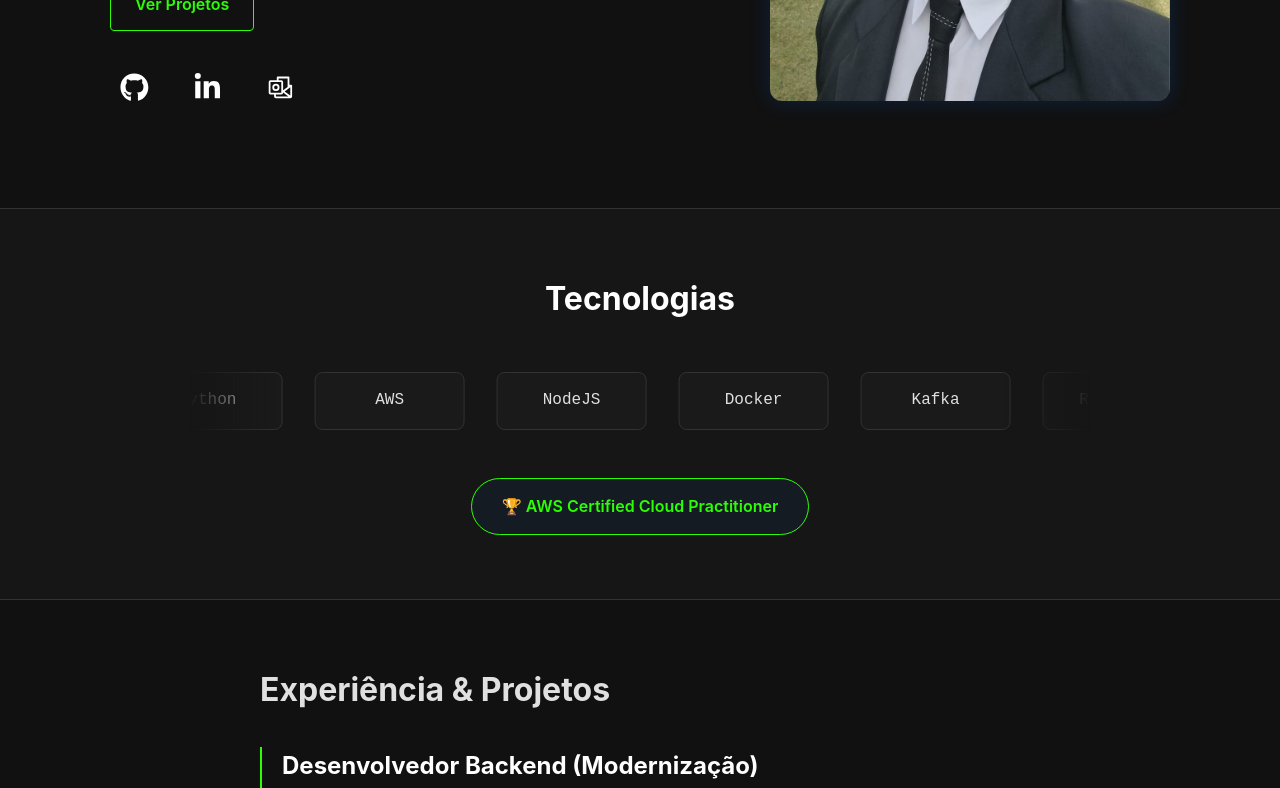
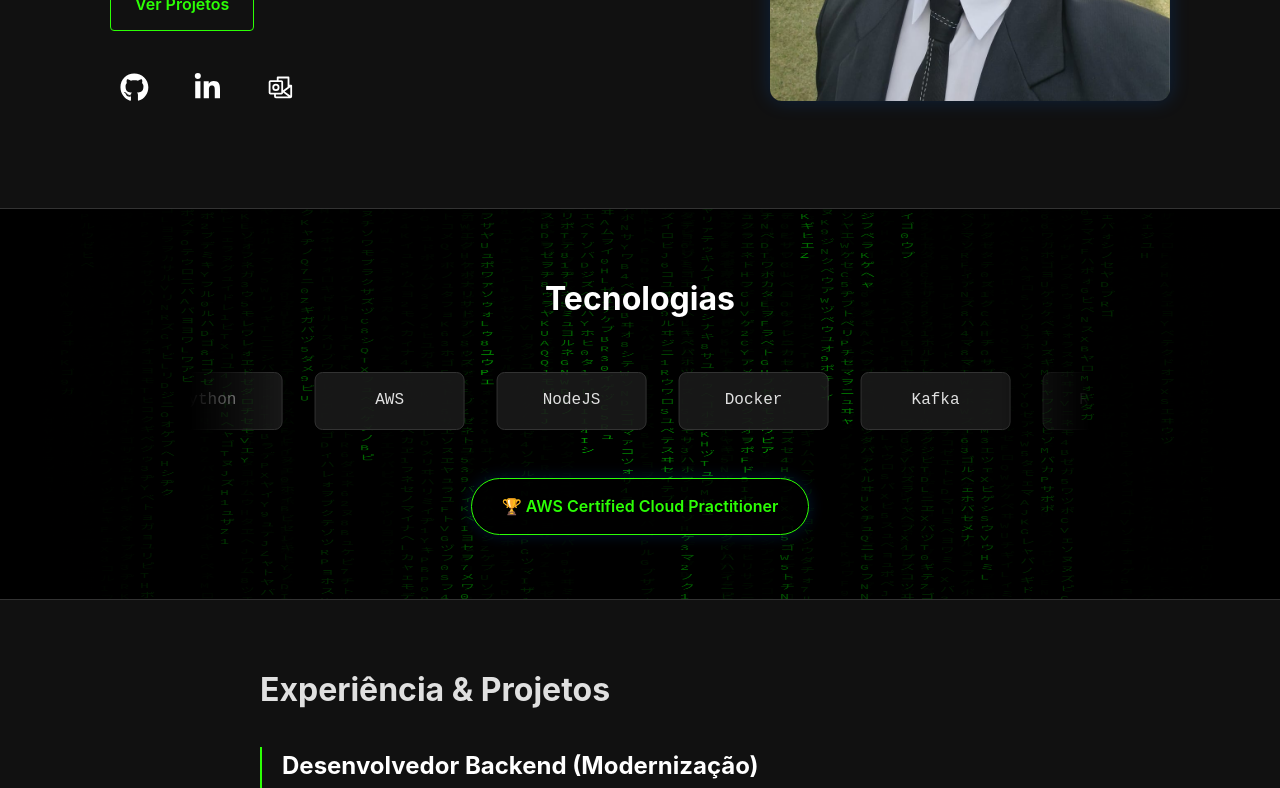
Before and after one commit to ymatzz/portfolio, a Next.js app: page / in a window 1280 px wide. Shown: the part 499-1287 px from the top of the page. Built offline with nearby package versions, Linux system fonts and the light colour scheme.

Commit message:
feat: add matrix animation in skills

```diff
--- a/src/app/components/Skills/Skills.jsx
+++ b/src/app/components/Skills/Skills.jsx
@@ -1,4 +1,5 @@
 'use client'
+import { useEffect, useRef } from 'react';
 import styles from './Skills.module.css';
 
 export default function Skills() {
@@ -7,20 +8,84 @@ export default function Skills() {
         "NodeJS", "Docker", "Kafka", "RabbitMQ", "SQL", "NoSQL"
     ];
 
-    // Duplicamos a lista para garantir o loop infinito perfeito
     const carouselSkills = [...skills, ...skills];
+    const canvasRef = useRef(null);
+
+    // Lógica do Efeito Matrix
+    useEffect(() => {
+        const canvas = canvasRef.current;
+        const ctx = canvas.getContext('2d');
+
+        let width = canvas.width = window.innerWidth;
+        let height = canvas.height = window.innerHeight;
+
+        // Caracteres que vão cair (Mistura de Katakana e Latino)
+        const columns = Math.floor(width / 20); // 20px de largura por coluna
+        const drops = [];
+
+        // Inicializa as gotas em posições aleatórias no eixo Y para não caírem todas juntas no início
+        for (let i = 0; i < columns; i++) {
+            drops[i] = Math.random() * -100;
+        }
+
+        const characters = "アァカサタナハマヤャラワガザダバパイィキシチニヒミリヰギジヂビピウゥクスツヌフムユュルグズブヅプエェケセテネヘメレヱゲゼデベペオォコソトノホモヨョロヲゴゾドボポ0123456789ABCDEFGHIJKLMNOPQRSTUVWXYZ";
+
+        const draw = () => {
+            // Fundo preto com opacidade muito baixa para criar o rastro (trail effect)
+            ctx.fillStyle = 'rgba(0, 0, 0, 0.05)';
+            ctx.fillRect(0, 0, width, height);
+
+            ctx.fillStyle = '#0F0'; // Cor Verde Matrix
+            ctx.font = '15px monospace';
+
+            for (let i = 0; i < drops.length; i++) {
+                const text = characters.charAt(Math.floor(Math.random() * characters.length));
+
+                // Desenha o caractere
+                ctx.fillText(text, i * 20, drops[i] * 20);
+
+                // Reinicia a gota se ela passar da tela (com uma chance aleatória para variar)
+                if (drops[i] * 20 > height && Math.random() > 0.975) {
+                    drops[i] = 0;
+                }
+
+                // Move a gota para baixo
+                drops[i]++;
+            }
+        };
+
+        // Roda a animação
+        const interval = setInterval(draw, 50); // 50ms = 20fps (velocidade clássica)
+
+        // Ajusta o tamanho da tela se o usuário redimensionar
+        const handleResize = () => {
+            width = canvas.width = window.innerWidth;
+            height = canvas.height = window.innerHeight;
+        };
+
+        window.addEventListener('resize', handleResize);
+
+        // Limpeza ao desmontar o componente
+        return () => {
+            clearInterval(interval);
+            window.removeEventListener('resize', handleResize);
+        };
+    }, []);
 
     return (
         <section className={styles.sectionWrapper} id="skills">
+            {/* O Canvas do Matrix fica no fundo */}
+            <canvas ref={canvasRef} className={styles.matrixCanvas} />
+
+            {/* Overlay para escurecer o Matrix e dar leitura ao texto */}
+            <div className={styles.matrixOverlay} />
+
             <div className={styles.container}>
                 <h2 className={styles.heading}>Tecnologias</h2>
 
-                {/* Container que esconde o excesso (janela de visualização) */}
                 <div className={styles.slider}>
-                    {/* Pista que se move */}
                     <div className={styles.slideTrack}>
                         {carouselSkills.map((skill, index) => (
-                            // Usamos index na key porque temos itens duplicados
                             <div key={`${skill}-${index}`} className={styles.skillItem}>
                                 {skill}
                             </div>
@@ -31,7 +96,6 @@ export default function Skills() {
                 <div
                     className={styles.certBadge}
                     onClick={() => window.open('https://www.credly.com/badges/8abc4bf0-a5f5-4b69-9e7c-294a13300da4/public_url', '_blank')}
-                    style={{ cursor: 'pointer' }} // Adicionei cursor pointer para indicar clique
                 >
                     🏆 AWS Certified Cloud Practitioner
                 </div>
--- a/src/app/components/Skills/Skills.module.css
+++ b/src/app/components/Skills/Skills.module.css
@@ -1,8 +1,52 @@
-.section {
-    /* AUMENTAR de 800px para 1000px para igualar ao Hero e alinhar as bordas */
+/* Wrapper da Seção */
+.sectionWrapper {
+    width: 100%;
+    background-color: #000;
+    /* Fundo preto base */
+    position: relative;
+    /* CRUCIAL: segura o canvas absoluto */
+    overflow: hidden;
+    /* Garante que nada vaze */
+    border-top: 1px solid #333;
+    border-bottom: 1px solid #333;
+    padding: 4rem 0;
+}
+
+/* O Canvas do Matrix */
+.matrixCanvas {
+    position: absolute;
+    top: 0;
+    left: 0;
+    width: 100%;
+    height: 100%;
+    z-index: 0;
+    /* Fica no fundo */
+    opacity: 0.6;
+    /* Controla a intensidade do brilho do matrix */
+}
+
+/* Camada de escurecimento (Opcional, mas recomendada para leitura) */
+.matrixOverlay {
+    position: absolute;
+    top: 0;
+    left: 0;
+    width: 100%;
+    height: 100%;
+    background: radial-gradient(circle, transparent 20%, #000 90%);
+    /* Vinheta escura */
+    z-index: 1;
+    /* Fica acima do canvas, abaixo do conteúdo */
+}
+
+/* O Conteúdo (Texto, Cards, Badge) */
+.container {
     max-width: 1000px;
-    margin: 4rem auto;
+    margin: 0 auto;
     padding: 0 20px;
+    position: relative;
+    /* Necessário para o z-index funcionar */
+    z-index: 2;
+    /* Fica acima do efeito matrix */
 }
 
 .heading {
@@ -11,18 +55,19 @@
     font-weight: 700;
     text-align: center;
     color: #fff;
+    text-shadow: 0 0 10px rgba(0, 0, 0, 0.8);
+    /* Sombra para destacar do fundo */
 }
+
+/* ... (Mantenha o restante: .slider, .slideTrack, .skillItem, etc) ... */
 
 .slider {
     margin: 0 auto;
     overflow: hidden;
-    /* Esconde o que sai da tela */
     position: relative;
     width: 100%;
     max-width: 900px;
-    /* Largura controlada para mostrar +/- 5 itens dependendo do tamanho do card */
-
-    /* Opcional: Efeito de fade nas laterais para ficar elegante */
+    /* Gradiente ajustado para combinar com o fundo preto */
     mask-image: linear-gradient(to right, transparent, black 10%, black 90%, transparent);
     -webkit-mask-image: linear-gradient(to right, transparent, black 10%, black 90%, transparent);
 }
@@ -30,53 +75,47 @@
 .slideTrack {
     display: flex;
     width: max-content;
-    /* Garante que fiquem todos numa linha só */
     gap: 2rem;
-    /* Espaço entre os cards */
     animation: scroll 25s linear infinite;
-    /* A mágica da animação */
 }
 
-/* Pausa a animação quando passar o mouse em cima */
 .slideTrack:hover {
     animation-play-state: paused;
 }
 
 .skillItem {
-    background: #1a1a1a;
+    /* Mudei o fundo para um preto semi-transparente para ver o matrix atrás levemente */
+    background: rgba(26, 26, 26, 0.9);
     padding: 15px 0;
-    /* Padding vertical */
     width: 150px;
-    /* Largura fixa para garantir uniformidade no carrossel */
     border-radius: 8px;
     text-align: center;
     border: 1px solid #333;
     font-family: monospace;
     font-size: 1rem;
     color: #e0e0e0;
-
-    /* Importante para o flex não esmagar os itens */
     flex-shrink: 0;
     display: flex;
     align-items: center;
     justify-content: center;
+    transition: border-color 0.2s, background-color 0.2s, transform 0.2s;
 
-    transition: border-color 0.2s, background-color 0.2s;
+    /* Sombra para destacar o card do fundo animado */
+    box-shadow: 0 4px 6px rgba(0, 0, 0, 0.5);
 }
 
 .skillItem:hover {
     border-color: var(--accent-color);
     background: #222;
+    transform: translateY(-5px);
 }
 
-/* Animação que move a pista da direita para a esquerda */
 @keyframes scroll {
     0% {
         transform: translateX(0);
     }
 
     100% {
-        /* Move exatamente 50% (o tamanho da lista original) para criar o loop perfeito */
         transform: translateX(-50%);
     }
 }
@@ -84,44 +123,23 @@
 .certBadge {
     margin-top: 3rem;
     padding: 15px 30px;
-    background: rgba(0, 112, 243, 0.05);
-    /* Fundo mais sutil */
+    background: rgba(0, 0, 0, 0.8);
+    /* Fundo mais escuro para ler melhor */
     border: 1px solid var(--accent-color);
     border-radius: 50px;
-    /* Borda redonda estilo "pill" fica mais moderno */
     display: block;
-    /* Para aceitar margin auto */
     width: fit-content;
     margin-left: auto;
     margin-right: auto;
-    /* Centraliza a badge */
     color: var(--accent-color);
     font-weight: 600;
     text-align: center;
+    cursor: pointer;
+    box-shadow: 0 0 15px rgba(0, 112, 243, 0.2);
+    transition: all 0.3s ease;
 }
 
-/* Wrapper que pega a largura total da tela e muda a cor */
-.sectionWrapper {
-    width: 100%;
-    background-color: #161616;
-    /* Um cinza levemente mais claro que o fundo principal */
-    border-top: 1px solid #333;
-    /* Uma linha sutil de separação */
-    border-bottom: 1px solid #333;
-    /* Opcional: fecha a seção */
-
-    /* Espaçamento interno da seção inteira */
-    padding: 4rem 0;
-    margin-top: 0;
-    /* Remove margens externas para colar no Hero */
+.certBadge:hover {
+    background: rgba(0, 112, 243, 0.15);
+    transform: scale(1.05);
 }
-
-/* Container interno que alinha com o conteúdo do Hero */
-.container {
-    max-width: 1000px;
-    /* Mesma largura do Hero */
-    margin: 0 auto;
-    /* Centraliza na tela */
-    padding: 0 20px;
-    /* Margem de segurança lateral */
-}
```
